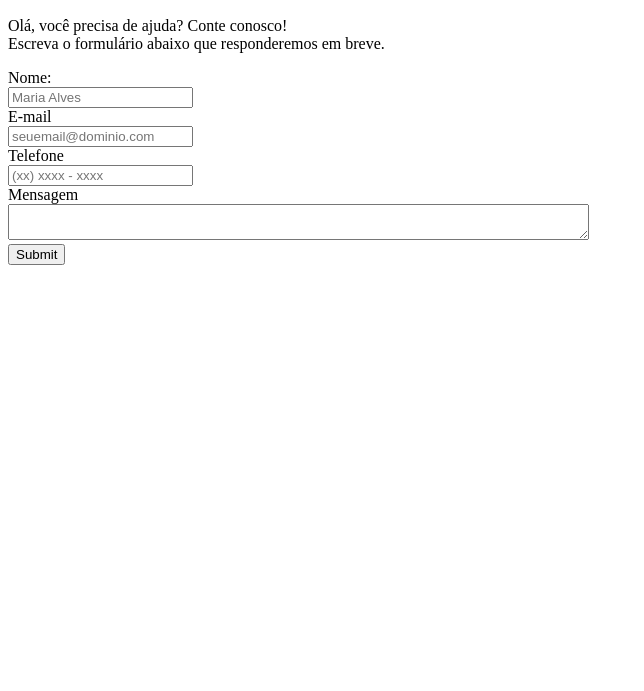
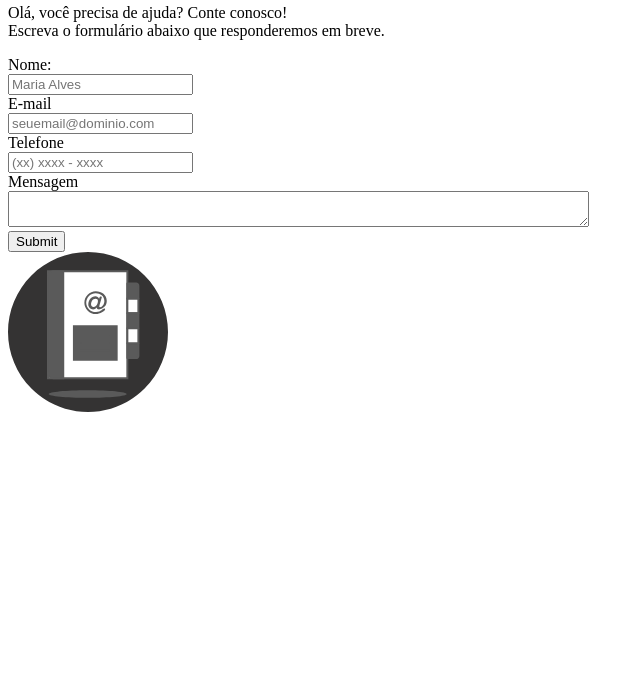
Before and after one commit to ludmilaalvespinto/projeto_contato, a plain HTML site: page index.html in a window 1280 px wide. Shown: the part 109-800 px from the top of the page, without its empty margins (0-644 px from the left). Drawn offline with Linux system fonts and the light colour scheme.

Commit message:
refactor: criação das divs na seção de contato

```diff
--- a/index.html
+++ b/index.html
@@ -9,7 +9,8 @@
 
 <body>
 
-
+    <!-- seção de contato - squad verde -->
+    <section>
         <div>
             <h1>Contato</h1>
 
@@ -21,8 +22,11 @@
             </div>
         </div>
 
-    <!-- Formulario para contato. Tive duvida se coloca em uma div-->
+        <!-- div do formulário -->
 
+       <div>
+            <!-- formulário ficará no lado esquerdo da tela -->
+            <div>
                 <form action = "" method = "get">
 
                     <label for = "nome"> Nome: </label>
@@ -45,10 +49,17 @@
                     <textarea cols="70" row="10" id="mensagem" class = "input-padrao" required></textarea>
                     <br>
 
+                    <input type="submit" class="enviar">
                 </form>
 
-    <!--Botao de enviar o formulario-->
-    <input type="submit" class="enviar">
+            </div>
+
+            <!-- conteúdo do lado direito da tela -->
+            <div>
+                <img src="assets/img/contact_img_right_side.svg" alt="">
+            </div>
+       </div>
+    </section>
 
 
 </body>
```
Also changed, not shown: assets/img/contact_img_right_side.svg (added). Lines whose indentation alone changed are shown as unchanged.
